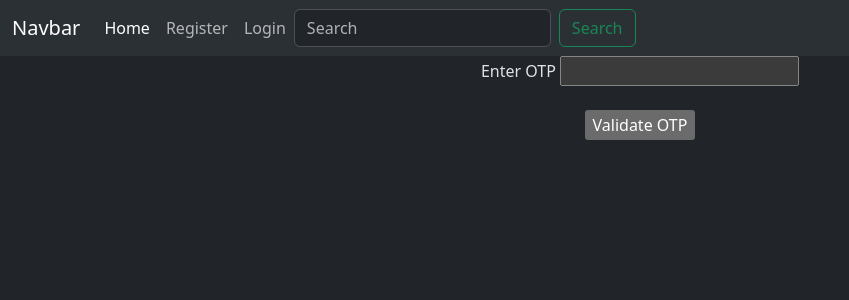
After one commit to likith1003/OYOB-A1, a Django app: page /otp in a window 1280 px wide. The commit adds this page. Shown: the top 300 px of the page, without its empty margins (0-849 px from the left). Run offline with Django 5.2, Linux system fonts and the light colour scheme.

Commit message:
Add files via upload

```diff
--- a/oyob/customer/urls.py
+++ b/oyob/customer/urls.py
@@ -4,5 +4,10 @@ urlpatterns = [
     path('', home, name='home'),
     path('register', register, name='register'),
     path('user_login', user_login, name='user_login'),
-    path('user_logout', user_logout, name='user_logout')
+    path('user_logout', user_logout, name='user_logout'),
+    path('forgetpw', forgetpw, name='forgetpw'),
+    path('otp', otp, name='otp'),
+    path('newpw', newpw, name='newpw'),
+    path('changepw', changepw, name='changepw'),
+    path('display_profile', display_profile, name='display_profile')
 ]
--- a/oyob/customer/views.py
+++ b/oyob/customer/views.py
@@ -4,6 +4,7 @@ from django.http import HttpResponse, HttpResponseRedirect
 from django.urls import reverse
 from django.core.mail import send_mail
 from django.contrib.auth import authenticate, login, logout
+import random
 # Create your views here.
 
 
@@ -60,3 +61,74 @@ def user_login(request):
 def user_logout(request):
     logout(request)
     return HttpResponseRedirect(reverse('home'))
+
+
+def forgetpw(request):
+    if request.method == 'POST':
+        un = request.POST.get('un')
+        UO = User.objects.get(username=un)
+        if UO:
+            otp = random.randint(100000, 999999)
+            request.session['otp'] = otp
+            request.session['username'] = un
+            # send_mail(
+            #     'Registration done..',
+            #     otp,
+            #     'likith.qsp@gmail.com',
+            #     [UO.email],
+            #     fail_silently=False
+            # )
+            print(otp)
+            return HttpResponseRedirect(reverse('otp'))
+
+    return render(request, 'customer/forgetpw.html')
+
+
+def otp(request):
+    if request.method == 'POST':
+        otp = request.POST.get('otp')
+        gotp = request.session.get('otp')
+        if int(otp) == gotp:
+            return HttpResponseRedirect(reverse('newpw'))
+        return HttpResponse('Invalid OTP')
+    return render(request, 'customer/otp.html')
+
+def newpw(request):
+    if request.method == 'POST':
+        pw = request.POST.get('pw')
+        cpw = request.POST.get('cpw')
+        if pw == cpw:
+            un = request.session.get('username')
+            UO = User.objects.get(username=un)
+            if UO:
+                UO.set_password(pw)
+                UO.save()
+                return HttpResponseRedirect(reverse('user_login'))
+            return HttpResponse('Session Expired')
+        return HttpResponse('password dosent match')
+
+    return render(request, 'customer/newpw.html')
+
+def changepw(request):
+    un = request.session.get('username')
+    UO = User.objects.get(username=un)
+    if UO:
+        otp = random.randint(100000, 999999)
+        request.session['otp'] = otp
+        request.session['username'] = un
+            # send_mail(
+            #     'Registration done..',
+            #     otp,
+            #     'likith.qsp@gmail.com',
+            #     [UO.email],
+            #     fail_silently=False
+            # )
+        print(otp)
+        return HttpResponseRedirect(reverse('otp'))
+
+def display_profile(request):
+    un = request.session.get('username')
+    UO = User.objects.get(username=un)
+    PO = Profile.objects.get(username=UO)
+    d = {'UO': UO, 'PO': PO}
+    return render(request, 'customer/display_profile.html', d)
--- a/oyob/templates/base.html
+++ b/oyob/templates/base.html
@@ -27,10 +27,13 @@
               {% if user.is_authenticated %}
 
               <li class="nav-item">
-                <a class="nav-link" href="#">My Profile</a>
+                <a class="nav-link" href="{% url 'display_profile' %}">My Profile</a>
               </li>
               <li class="nav-item">
                 <a class="nav-link" href="{% url 'user_logout' %}">Logout</a>
+              </li>
+              <li class="nav-item">
+                <a class="nav-link" href="{% url 'changepw' %}">Change Password</a>
               </li>
               {% else %}
               <li class="nav-item">
--- /dev/null
+++ b/oyob/templates/customer/otp.html
@@ -0,0 +1,16 @@
+{% extends "base.html" %}
+
+{% block title %}
+otp
+{% endblock title %}
+
+{% block body %}
+<center>
+    <form method="post">
+        {% csrf_token %}
+        <label for="otp">Enter OTP</label>
+        <input type="text" name="otp" id="otp"> <br><br>
+        <input type="submit" value="Validate OTP">
+    </form>
+</center>
+{% endblock body %}
--- a/oyob/templates/customer/user_login.html
+++ b/oyob/templates/customer/user_login.html
@@ -16,6 +16,7 @@ user_login
       <label for="exampleInputPassword1" class="form-label">Password</label>
       <input type="text" name="pw" class="form-control" id="exampleInputPassword1">
     </div>
+    <a href="{% url 'forgetpw' %}">Forget Password?</a> <br><br>
     <button type="submit" class="btn btn-primary">Login</button>
   </form>
 {% endblock body %}
```
Also changed, not shown: oyob/templates/customer/display_profile.html (added, +23 -0 lines), oyob/templates/customer/forgetpw.html (added, +16 -0 lines), oyob/templates/customer/newpw.html (added, +18 -0 lines), oyob/db.sqlite3.
